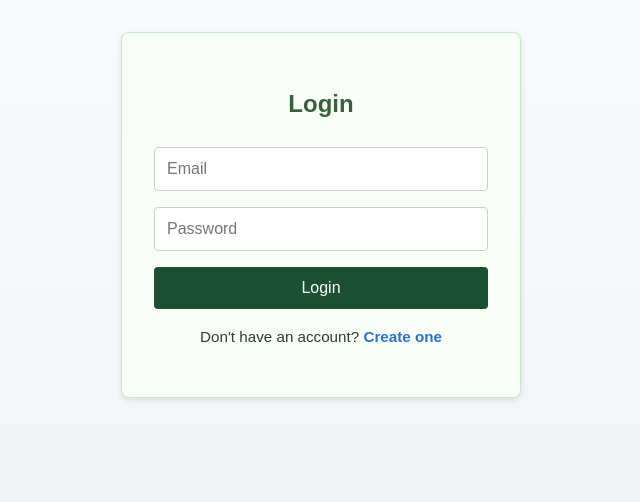
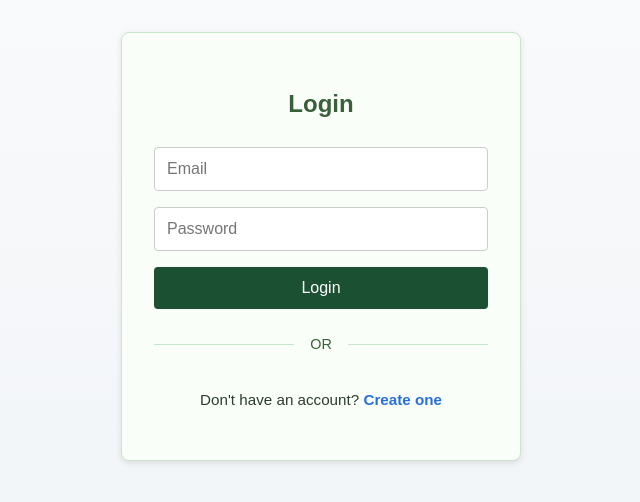
Before and after one commit to langat68/Quickride-frontend, a React (Vite) app in the folder quickride/: page /login in a window 1280 px wide. Shown: the top 502 px of the page, without its empty margins (319-959 px from the left). Built offline with nearby package versions, Linux system fonts and the light colour scheme.

Commit message:
added google auth to the login page

```diff
--- a/quickride/src/LandingPage/Styling/auth-form.scss
+++ b/quickride/src/LandingPage/Styling/auth-form.scss
@@ -106,6 +106,54 @@ $text-dark: #2e3b2e;
     }
   }
 
+  // ✅ NEW: OR Divider Styles
+  .auth-divider {
+    display: flex;
+    align-items: center;
+    margin: 1.5rem 0 1rem 0;
+    text-align: center;
+
+    &::before,
+    &::after {
+      content: '';
+      flex: 1;
+      height: 1px;
+      background: $grass-green-light;
+    }
+
+    span {
+      padding: 0 1rem;
+      color: $grass-green-dark;
+      font-size: 0.9rem;
+      font-weight: 500;
+      background: $background;
+    }
+  }
+
+  // ✅ NEW: Google Sign-In Container
+  .google-signin-container {
+    display: flex;
+    justify-content: center;
+    margin-bottom: 1rem;
+
+    // Override Google's button styles to match our theme better
+    div[data-testid="gsi-button"] {
+      width: 100% !important;
+      max-width: 100% !important;
+    }
+
+    // Style the Google button container
+    > div {
+      width: 100%;
+
+      // Make the Google button fill the container width
+      iframe {
+        width: 100% !important;
+        min-width: 100% !important;
+      }
+    }
+  }
+
   .register-link {
     margin-top: 1rem;
     text-align: center;
--- a/quickride/src/LandingPage/components/BookingModal.tsx
+++ b/quickride/src/LandingPage/components/BookingModal.tsx
@@ -42,7 +42,7 @@ const BookingModal = ({ car, isOpen, onClose, onProceedToPayment }: BookingModal
   const locations = [
 
     'JKIA Airport',
-    'Nakuru',
+    'Naironi',
     'Mombasa',
     'Kisumu'
   ];
--- a/quickride/src/LandingPage/components/Login.tsx
+++ b/quickride/src/LandingPage/components/Login.tsx
@@ -1,8 +1,15 @@
-import { useState } from 'react';
+import { useState, useEffect } from 'react';
 import { Link, useNavigate } from 'react-router-dom';
 import { useAppDispatch, useAppSelector } from '../../redux';
 import { loginStart, loginSuccess, loginFailure } from '../../redux';
 import '../Styling/auth-form.scss';
+
+// Google Sign-In types
+declare global {
+  interface Window {
+    google: any;
+  }
+}
 
 const Login = () => {
   const [form, setForm] = useState({ email: '', password: '' });
@@ -11,6 +18,46 @@ const Login = () => {
 
   const dispatch = useAppDispatch();
   const { loading } = useAppSelector((state) => state.auth);
+
+  // Google Client ID
+  const GOOGLE_CLIENT_ID = '796180283133-2kg93nfumm80p6nvuvsosch6eqrh6gnq.apps.googleusercontent.com';
+
+  // Load Google Sign-In script
+  useEffect(() => {
+    const loadGoogleScript = () => {
+      if (window.google) {
+        initializeGoogleSignIn();
+        return;
+      }
+
+      const script = document.createElement('script');
+      script.src = 'https://accounts.google.com/gsi/client';
+      script.async = true;
+      script.defer = true;
+      script.onload = initializeGoogleSignIn;
+      document.head.appendChild(script);
+    };
+
+    const initializeGoogleSignIn = () => {
+      if (window.google) {
+        window.google.accounts.id.initialize({
+          client_id: GOOGLE_CLIENT_ID,
+          callback: handleGoogleResponse,
+        });
+
+        window.google.accounts.id.renderButton(
+          document.getElementById('google-signin-button'),
+          {
+            theme: 'outline',
+            size: 'large',
+            text: 'signin_with',
+          }
+        );
+      }
+    };
+
+    loadGoogleScript();
+  }, []);
 
   const handleChange = (e: React.ChangeEvent<HTMLInputElement>) => {
     setForm({ ...form, [e.target.name]: e.target.value });
@@ -39,12 +86,41 @@ const Login = () => {
 
       dispatch(loginSuccess(data));
       setMessage('✅ Login successful!');
-
-      // ✅ Redirect all users to homepage after login
       navigate('/');
     } catch (err: any) {
       dispatch(loginFailure());
       setMessage(err.message || 'Something went wrong');
+    }
+  };
+
+  const handleGoogleResponse = async (response: any) => {
+    dispatch(loginStart());
+    setMessage(null);
+
+    try {
+      const res = await fetch('https://quickride-backend-6.onrender.com/auth/google', {
+        method: 'POST',
+        headers: {
+          'Content-Type': 'application/json',
+        },
+        credentials: 'include',
+        body: JSON.stringify({
+          googleToken: response.credential,
+        }),
+      });
+
+      const data = await res.json();
+
+      if (!res.ok) {
+        throw new Error(data?.error || 'Google login failed');
+      }
+
+      dispatch(loginSuccess(data));
+      setMessage('✅ Google login successful!');
+      navigate('/');
+    } catch (err: any) {
+      dispatch(loginFailure());
+      setMessage(err.message || 'Google login failed');
     }
   };
 
@@ -76,6 +152,14 @@ const Login = () => {
 
       {message && <p className="login-message">{message}</p>}
 
+      {/* OR Divider */}
+      <div className="auth-divider">
+        <span>OR</span>
+      </div>
+
+      {/* Google Sign-In Button */}
+      <div id="google-signin-button" className="google-signin-container"></div>
+
       <p className="register-link">
         Don't have an account?{' '}
         <Link to="/register" className="link-no-underline">
```
